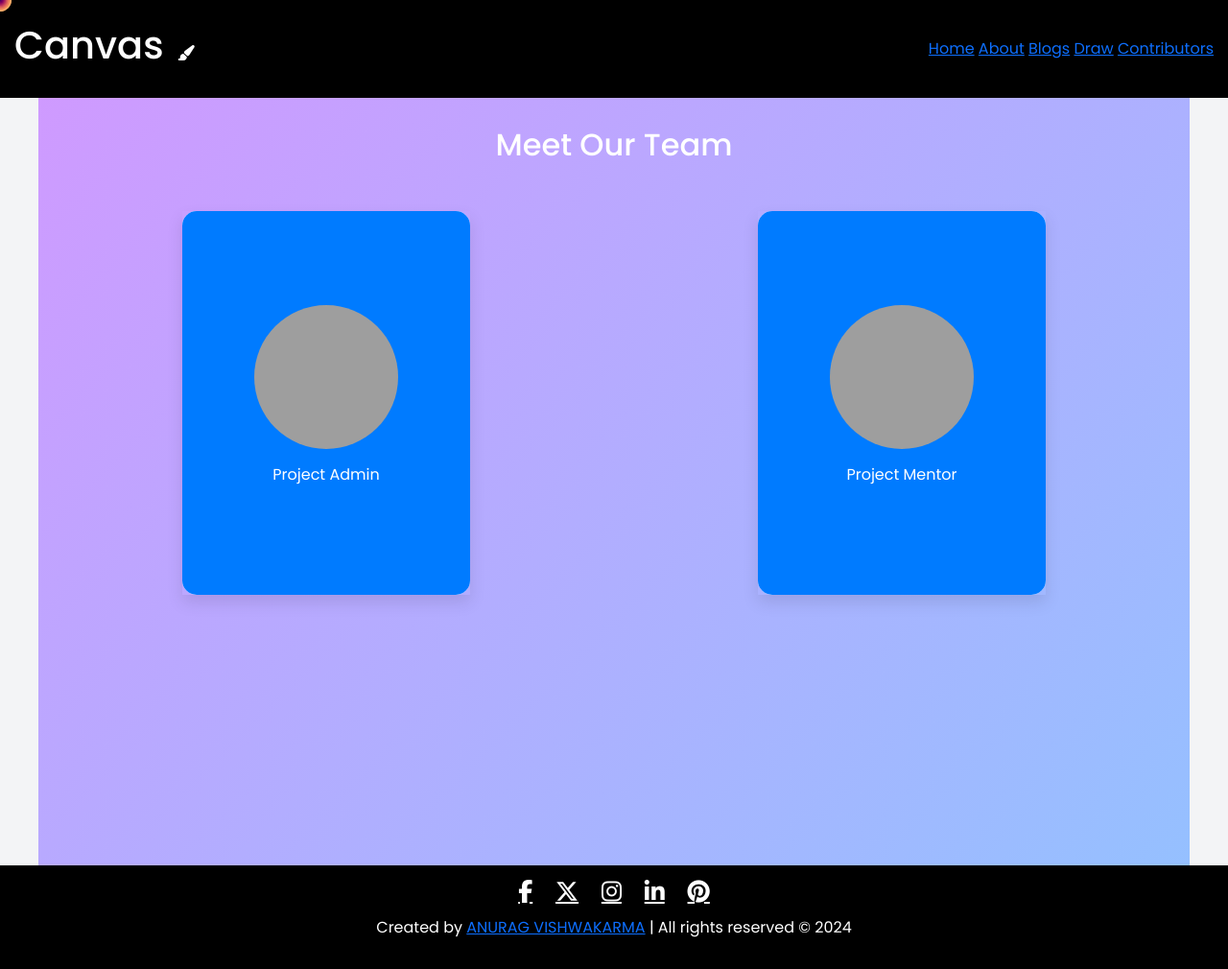
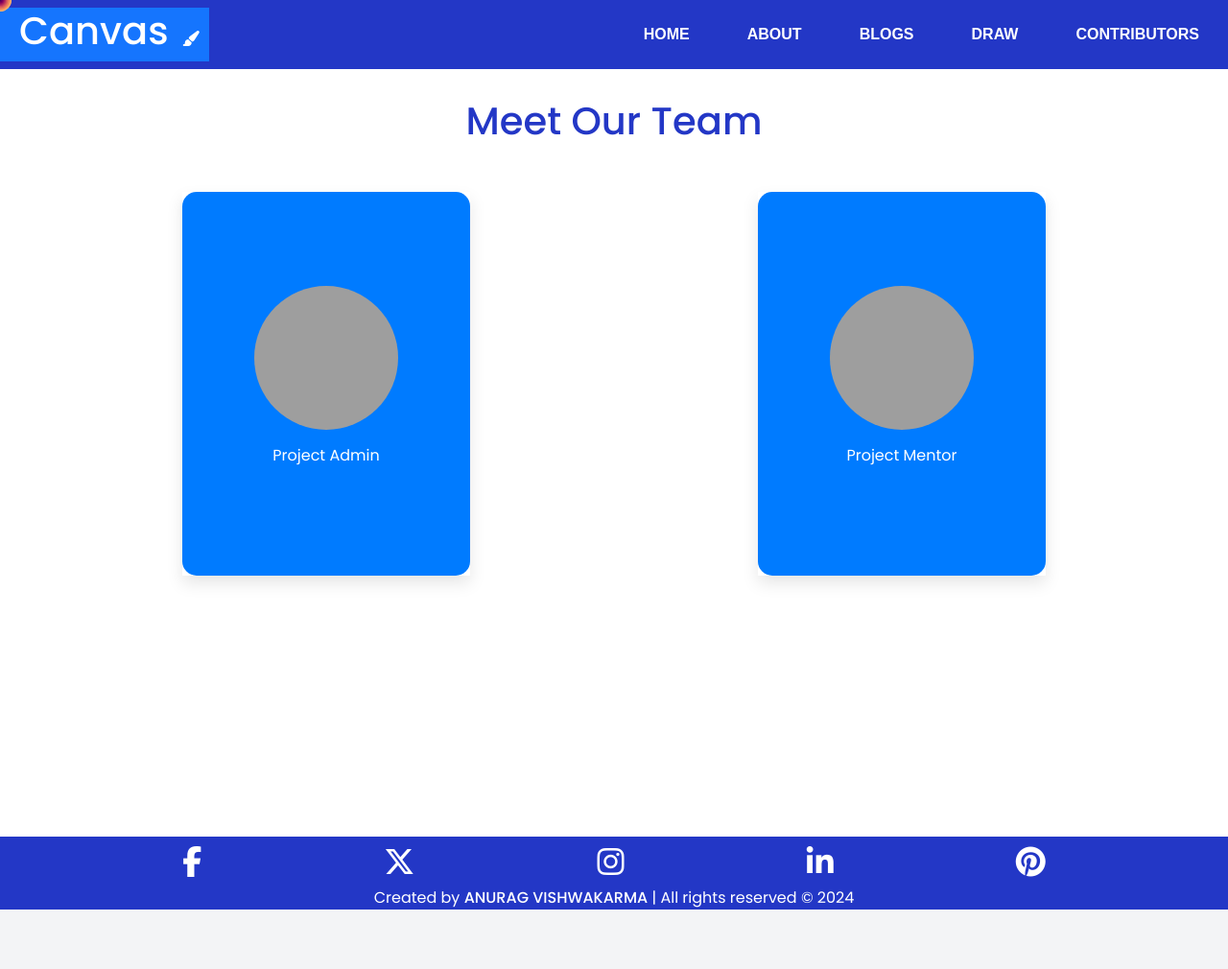
Before and after one commit to vishanurag/Canvas-Editor, a website: page community.html in a window 1280 px wide. Shown: the whole page at 96% size. After the commit the page ends 964 px from the top, so only its background shows below. Drawn offline with nearby package versions, Linux system fonts and the light colour scheme; grey boxes are pictures that could not be loaded.

Commit message:
Modified community.html page

```diff
--- a/community.html
+++ b/community.html
@@ -23,9 +23,9 @@
 
             /* Header and Footer in Black */
             .header, .footer {
-                background-color: #000;
+                background-color: #2337c6;
                 color: white;
-                padding: 15px;
+
             }
 
             .header h1, .header i {
@@ -33,11 +33,15 @@
                 margin-right: 10px;
                 color: #fff;
             }
+            .community-section ,.container,.card-container{
+                background: #fff;
+            }
 
             .card-container {
                 display: flex;
                 justify-content: space-around;
                 flex-wrap: wrap;
+                background-color: #fff;
                 gap: 30px;
                 margin: 50px auto;
             }
@@ -109,9 +113,48 @@
                 font-size: 1.5rem;
                 margin: 10px;
             }
+            .card-front p{
+                font-weight:400;
+            }
+            .nav-links{
+                display:flex;
+                justify-content: space-evenly;
+                position:relative;
+            }
+            .nav-links a{
+                text-decoration: none;
+                padding-right:10px;
+                padding-left:10px;
+                margin-right:20px;
+                margin-left: 20px;
+                color:white;
+                font-family: "Montserrat", sans-serif;
+                font-optical-sizing: auto;
+                font-weight:600;
+                font-style: normal;
+                text-transform:uppercase;
+                line-height:30px;
+                z-index:1;
+            }
+            .nav-links a:hover{
+                background-color: #a4d1fe6c ;
+                font-weight:700;
+                border-radius:8px;
+            }
+            .title{
+                background-color: #1575fe;
+            }
+            .title h1 {
+                margin-left:20px;
+            }
+
 
             .card-back a:hover {
                 color: #0056b3;
+            }
+            .container h2{
+                color:#2337c6;
+                font-size: 2.5rem;
             }
 
             .community-section .container {
@@ -124,8 +167,29 @@
             /* Footer styles */
             .footer .share a {
                 color: white;
-                margin: 0 10px;
-                font-size: 1.5rem;
+                margin-top: 10px;
+                font-size: 2rem;
+                text-decoration: none;
+                opacity:1;
+            }
+            .footer .share a:hover{
+                opacity:0.7;
+            }
+            .share{
+                display:flex;
+                justify-content: space-evenly;
+                align-items: center;
+                /*margin:20px;*/
+
+            }
+            .credit a{
+                color:white;
+                text-decoration: none;
+                font-weight: 500;
+                margin-bottom: 3px;
+            }
+            .credit a:hover{
+                border-bottom:2px solid white;
             }
 
             .footer .credit {
```
